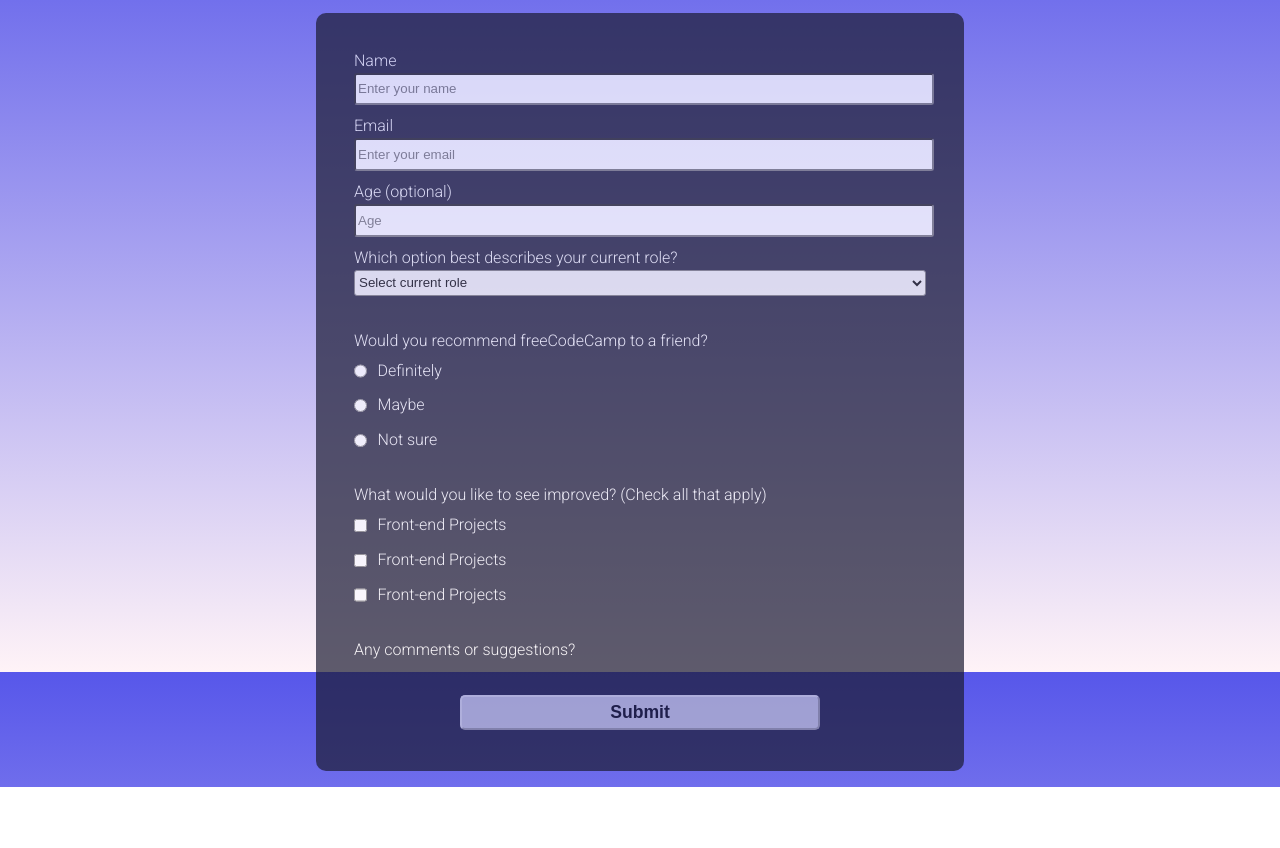
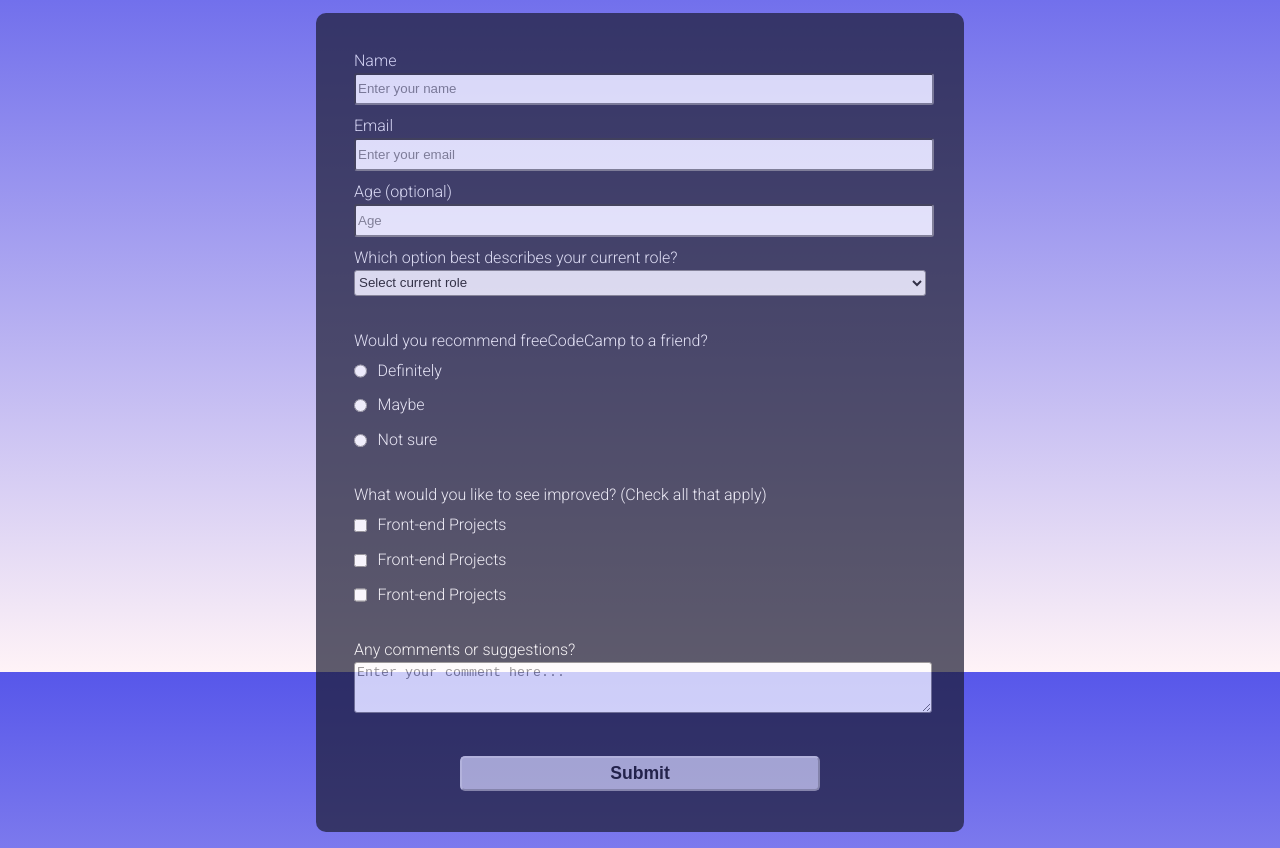
Before and after one commit to BegoRodriguez/survey-form, a plain HTML site: page index.html in a window 1280 px wide. Shown: the part 128-976 px from the top of the page. Before the commit the page ends 915 px from the top, so only its background shows below. Drawn offline with Linux system fonts and the light colour scheme.

Commit message:
Update after I first commited messing with VSCode and Git

```diff
--- a/index.html
+++ b/index.html
@@ -78,6 +78,7 @@
       <!--  Inside the form element, you are presented with a textarea for additional comments -->
       <fieldset>
         <label for="bio">Any comments or suggestions?
+          <textarea id="bio" name="bio" rows="3" cols="30" placeholder="Enter your comment here..."></textarea>
         </label>
       </fieldset>
 
```
